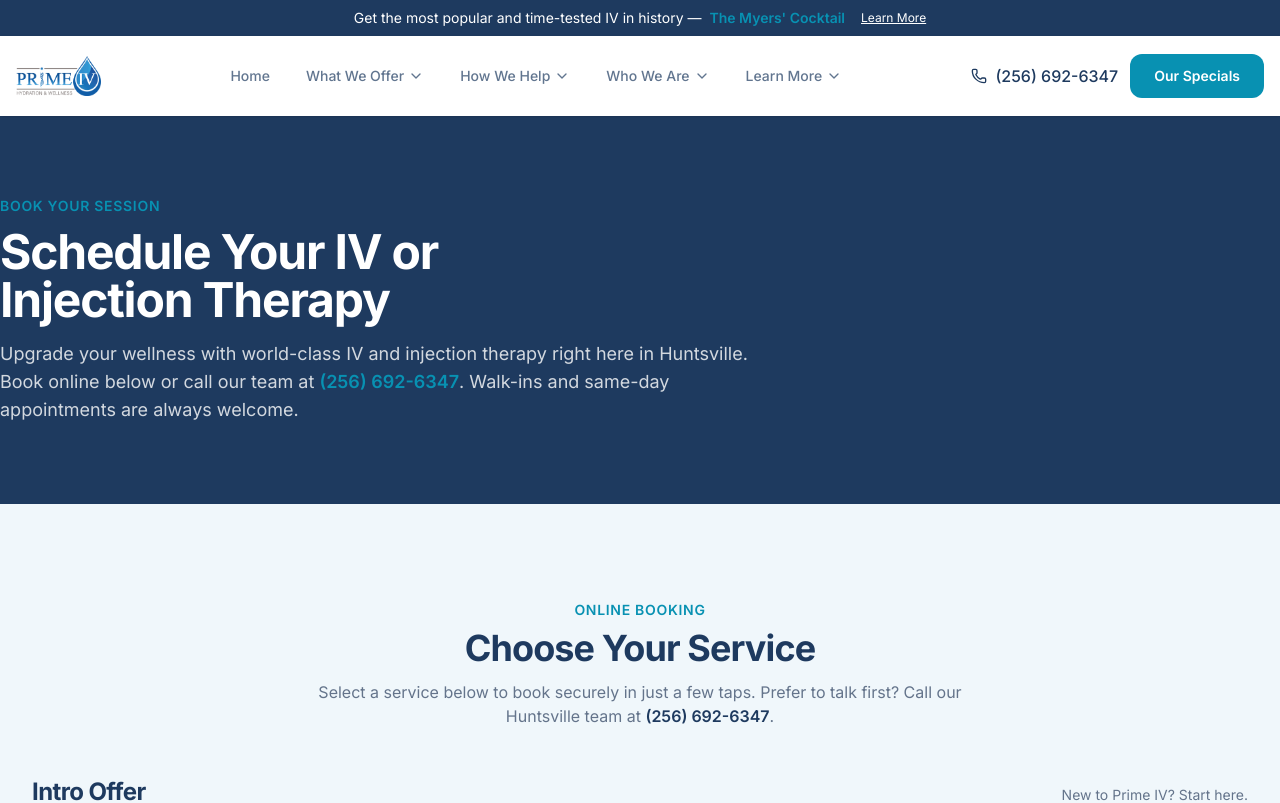
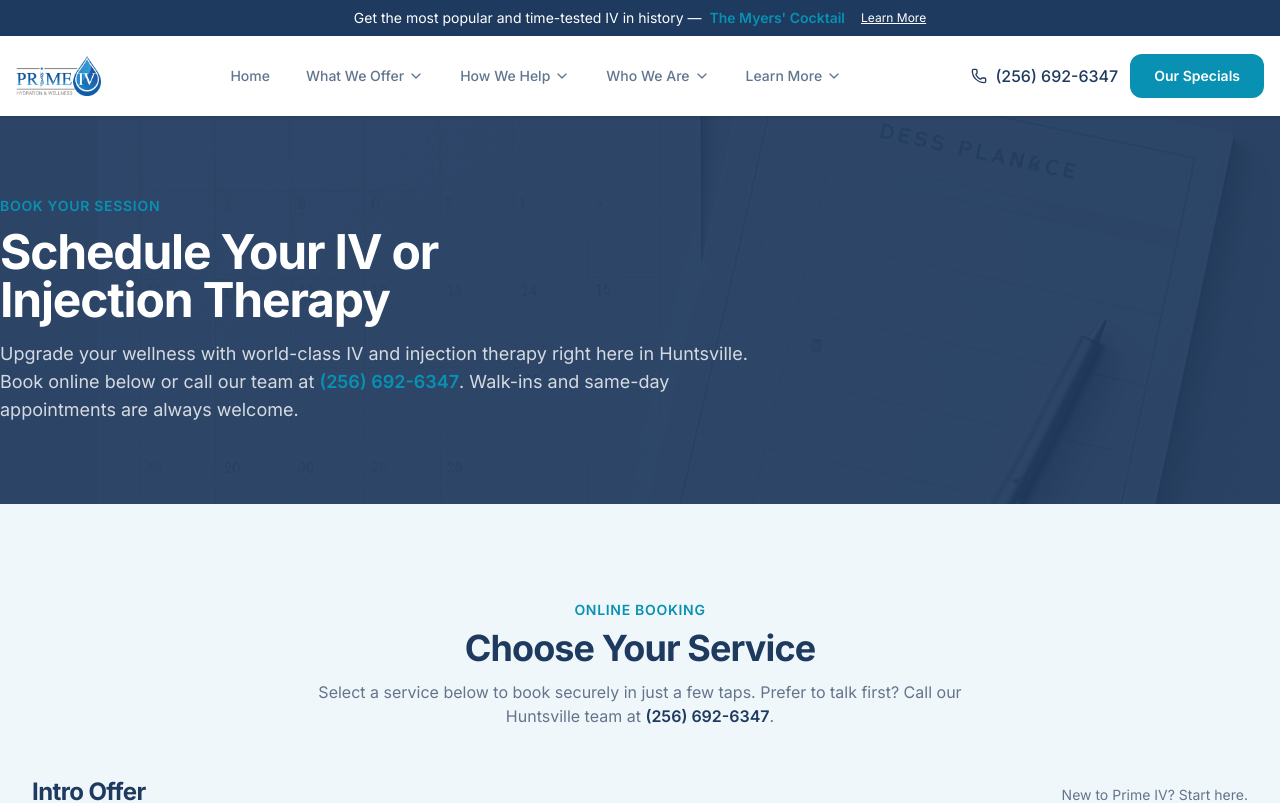
Before and after one commit to VandalsSmile/pivjv, a Next.js app: page /book in a window 1280 px wide. Shown: the top 803 px of the page. Built offline with nearby package versions, Linux system fonts and the light colour scheme.

Commit message:
feat: add calendar background and overlay to BookPage
Added a calendar background image and a navy overlay for text contrast.

```diff
--- a/app/book/page.tsx
+++ b/app/book/page.tsx
@@ -143,8 +143,23 @@ export default function BookPage() {
   return (
     <>
       {/* Hero */}
-      <section className="bg-primary text-white">
-        <div className="container-custom mx-auto py-16 lg:py-20">
+      <section className="relative bg-primary text-white overflow-hidden">
+        {/* Calendar background image */}
+        <Image
+          src="/images/book-calendar-bg.png"
+          alt=""
+          fill
+          priority
+          aria-hidden="true"
+          className="object-cover opacity-25"
+          sizes="100vw"
+        />
+        {/* Navy overlay for text contrast */}
+        <div
+          aria-hidden="true"
+          className="absolute inset-0 bg-primary/70"
+        />
+        <div className="relative container-custom mx-auto py-16 lg:py-20">
           <div className="max-w-3xl">
             <p className="text-secondary font-semibold tracking-wider text-sm mb-3">
               BOOK YOUR SESSION
```
Also changed, not shown: public/images/book-calendar-bg.png (added).
